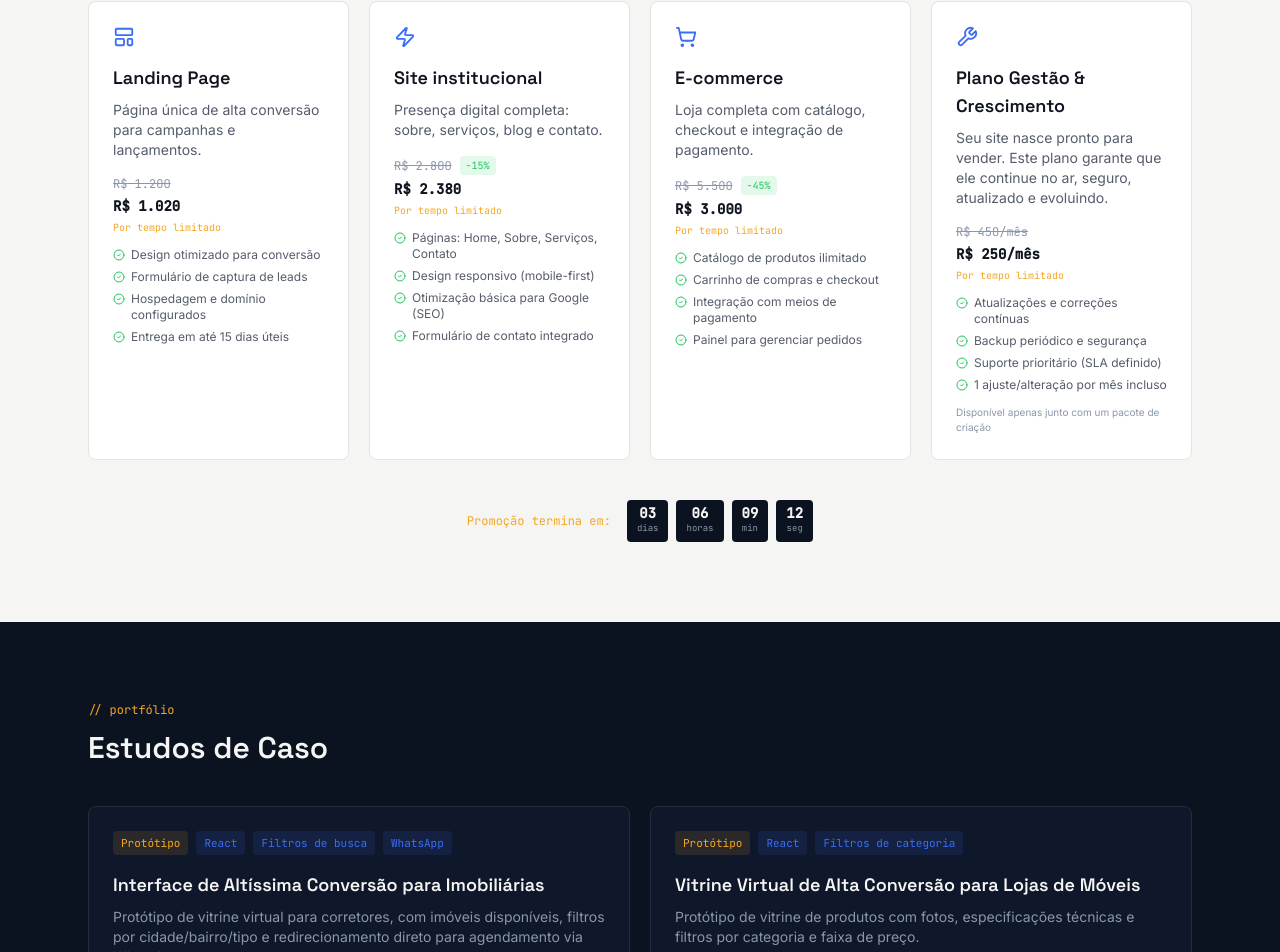
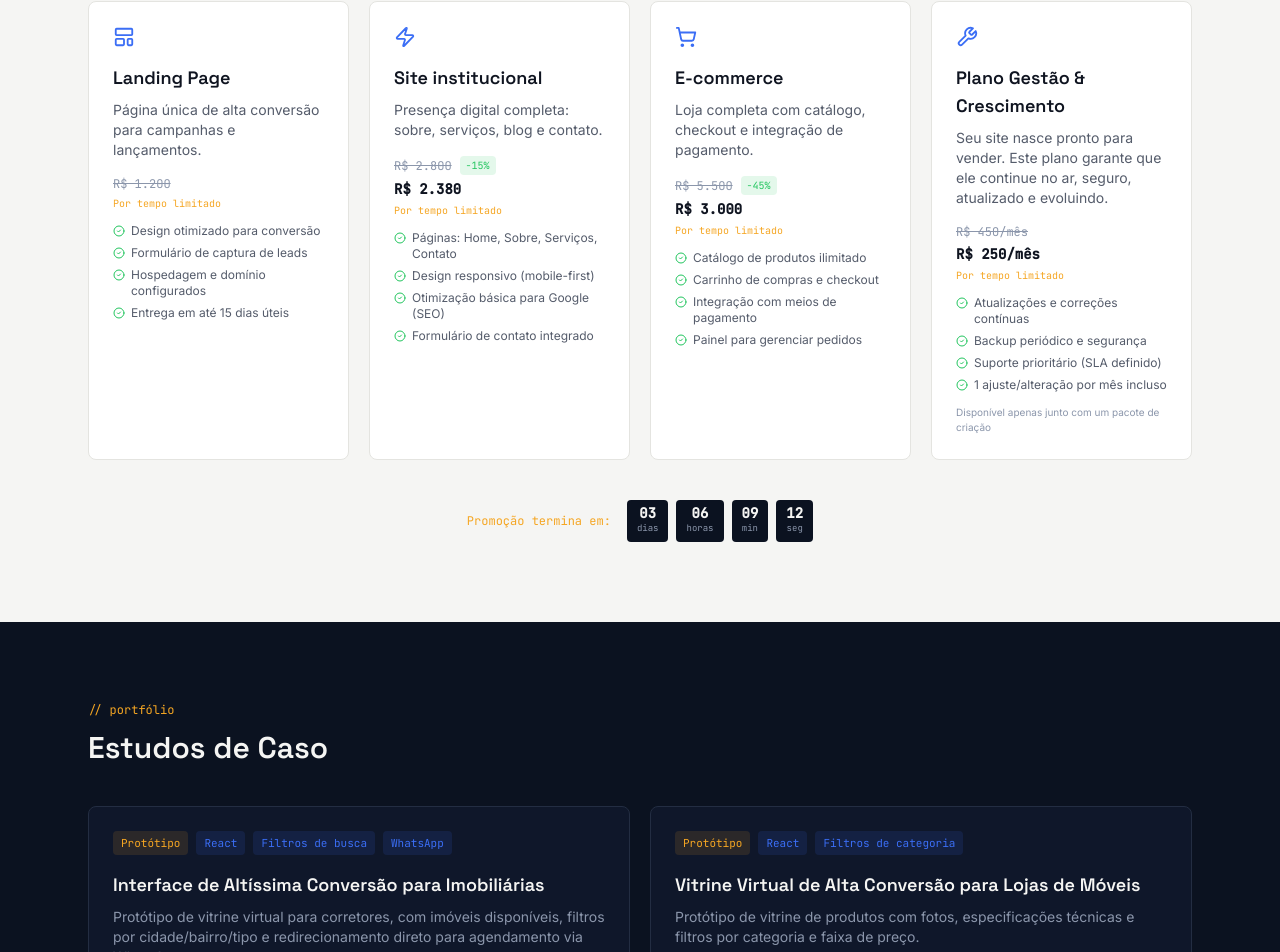
Before and after one commit to jesgalves/design-sites, a React (Vite) app: page / in a window 1280 px wide. Shown: the part 998-1950 px from the top of the page. Built offline with nearby package versions, Linux system fonts and the light colour scheme.

Commit message:
alteracao preco

```diff
--- a/src/App.jsx
+++ b/src/App.jsx
@@ -734,7 +734,6 @@ const services = [
     name: "Landing Page",
     desc: "Página única de alta conversão para campanhas e lançamentos.",
     originalPrice: "R$ 1.200",
-    promoPrice: "R$ 1.020",
     discount: null,
     bullets: [
       "Design otimizado para conversão",
```
